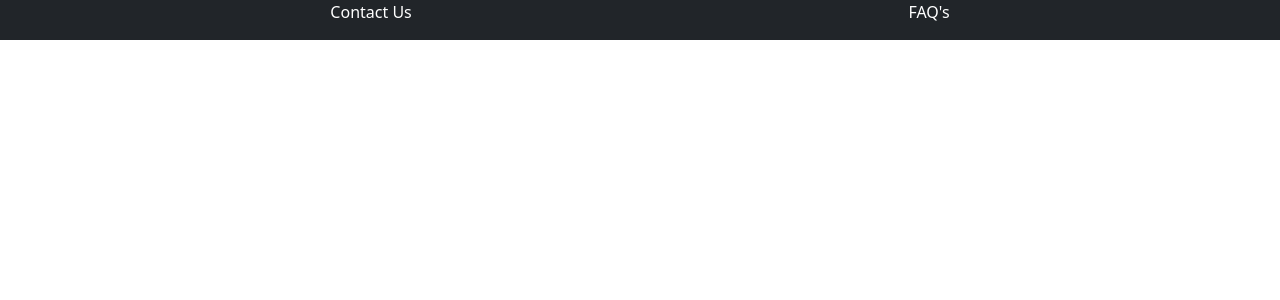
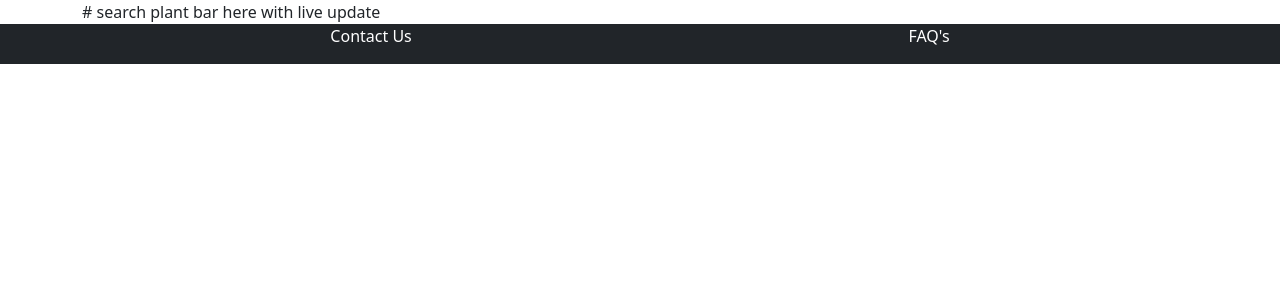
Before and after one commit to kmehner/Plantbook-Capstone, a Flask app: page /blog/all-plants in a window 1280 px wide. Shown: the part 80-380 px from the top of the page. Run offline with Flask 2, Linux system fonts and the light colour scheme; the visitor is signed in with stand-in values (Sample User, id 1); data that the repository does not hold is empty; some libraries are stand-ins or nearby versions.

Commit message:
closing out

```diff
--- a/plant_env/app/templates/all_plants.html
+++ b/plant_env/app/templates/all_plants.html
@@ -2,6 +2,8 @@
 
 
 {% block content %}
+
+    # search plant bar here with live update
 
     {% for p in plants %}
     <div class="card">
```
Also changed, not shown: plant_env/app/blueprints/blog/models.py (+5 -24 lines).
